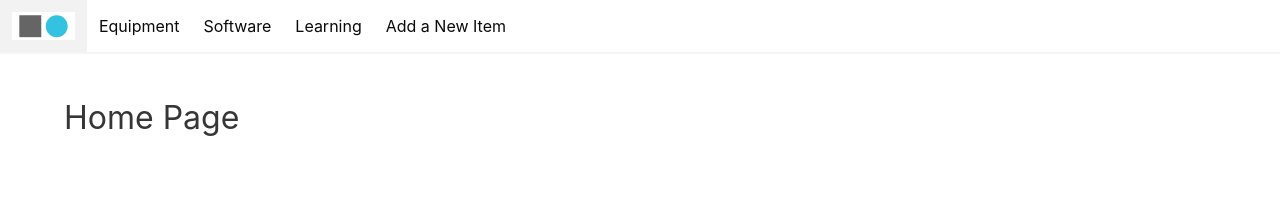
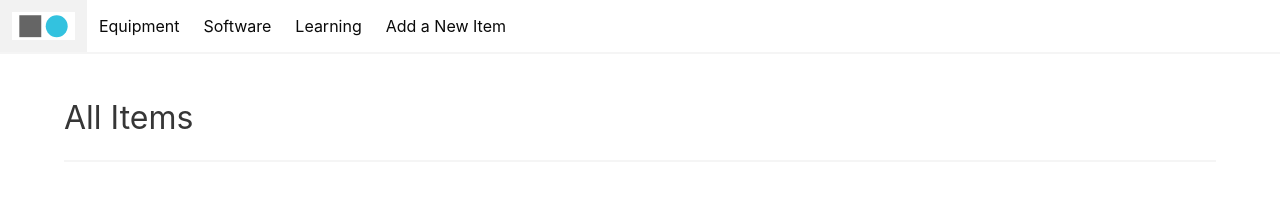
Before and after one commit to robert-laws/practice-oct-2020-mern-app, a React (Create React App) app: page /items in a window 1280 px wide. Before the commit this address led to /. Shown: the top 212 px of the page. Built offline with nearby package versions, Linux system fonts and the light colour scheme.

Commit message:
add all items page and route

```diff
--- a/src/App.js
+++ b/src/App.js
@@ -7,7 +7,7 @@ import {
 } from 'react-router-dom';
 import './App.scss';
 import { Footer, Navigation } from './layout';
-import { Home, AddItem, UpdateItem } from './pages';
+import { Home, AllItems, AddItem, UpdateItem } from './pages';
 import { Detail, List } from './components';
 import TechnologyContext from './context/technology/technologyContext';
 
@@ -25,6 +25,7 @@ const App = () => {
       <section className='section' style={{ flex: '1' }}>
         <Switch>
           <Route exact path='/' component={Home} />
+          <Route exact path='/items' component={AllItems} />
           <Route exact path='/items/new' component={AddItem} />
           <Route exact path='/items/:id' component={UpdateItem} />
           <Route exact path='/:group' component={List} />
--- /dev/null
+++ b/src/pages/AllItems.js
@@ -0,0 +1,11 @@
+import React from 'react';
+import { HeadingText } from '../components';
+
+export const AllItems = () => {
+  return (
+    <div className='container'>
+      <HeadingText text='All Items' />
+      <hr />
+    </div>
+  );
+};
--- a/src/pages/index.js
+++ b/src/pages/index.js
@@ -1,3 +1,4 @@
 export { Home } from './Home';
 export { AddItem } from './AddItem';
 export { UpdateItem } from './UpdateItem';
+export { AllItems } from './AllItems';
```
